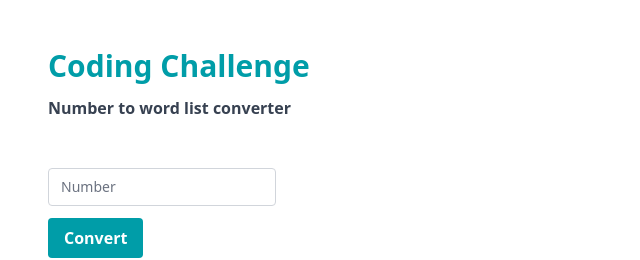
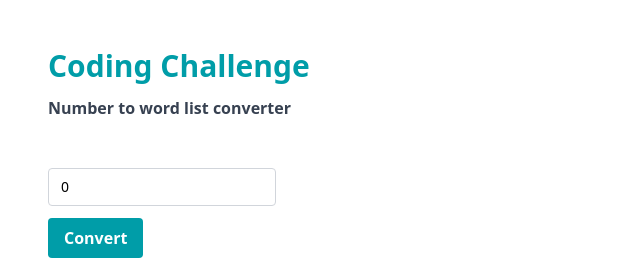
Before and after one commit to CarinaWolli/number-to-word-list-converter, a Next.js app: page / in a window 1280 px wide. Shown: the top 260 px of the page, without its empty margins (0-640 px from the left). Built offline with nearby package versions, Linux system fonts and the light colour scheme.

Commit message:
change number input to type number

```diff
--- a/pages/index.tsx
+++ b/pages/index.tsx
@@ -2,12 +2,13 @@ import axios from "axios";
 import React, { useState } from "react";
 
 export default function Index() {
-  const [number, setNumber] = useState("");
+  const [number, setNumber] = useState(0);
   const [wordList, setWordList] = useState([]);
 
   const convertNumberToWordList = async (e: React.SyntheticEvent) => {
     e.preventDefault();
-    const responseWordList = await axios.post("/api/converter", { number: number });
+    const numberStringFormat = number.toString();
+    const responseWordList = await axios.post("/api/converter", { number: numberStringFormat });
     setWordList(responseWordList.data.wordList);
   };
 
@@ -18,10 +19,10 @@ export default function Index() {
       <form className="mt-12 space-y-3" onSubmit={convertNumberToWordList}>
         <input
           id="number"
-          type="text"
-          value={number}
+          type="number"
+          value={number.toString()}
           placeholder="Number"
-          onChange={(e) => setNumber(e.target.value)}
+          onChange={(e) => setNumber(e.target.valueAsNumber)}
           autoComplete="number"
           required
           className="block px-3 py-2 placeholder-gray-500 border border-gray-300 rounded sm:text-sm"
```
